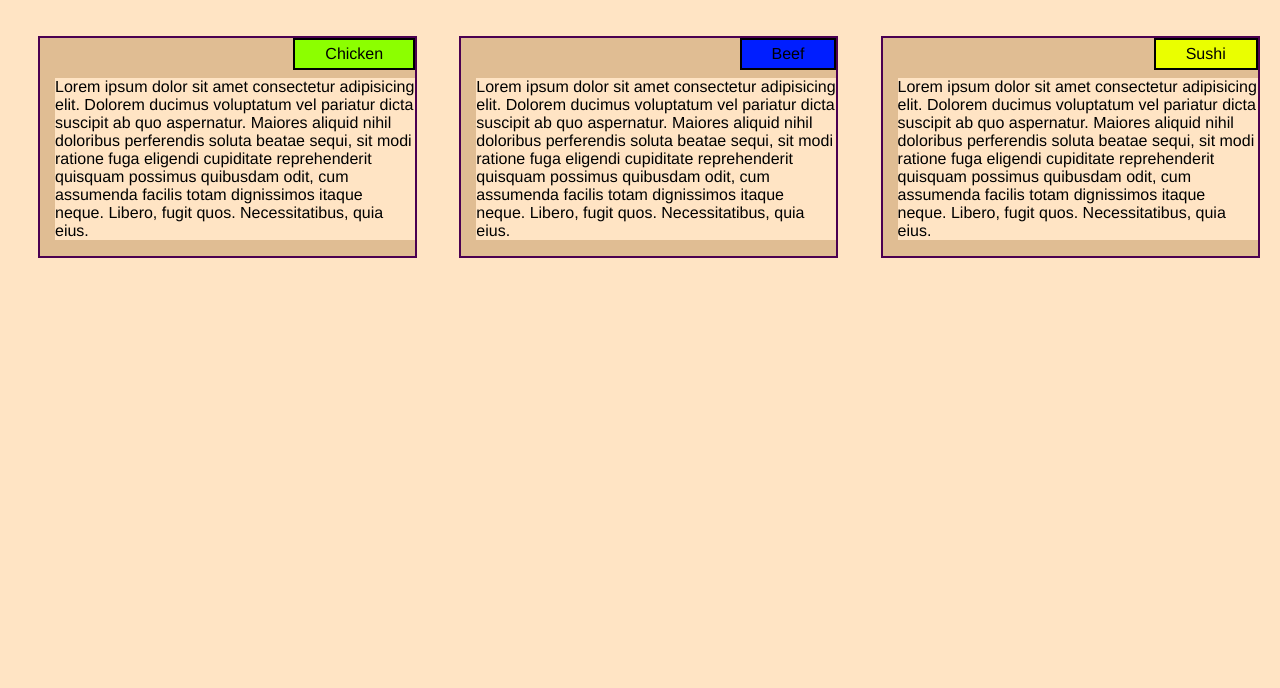
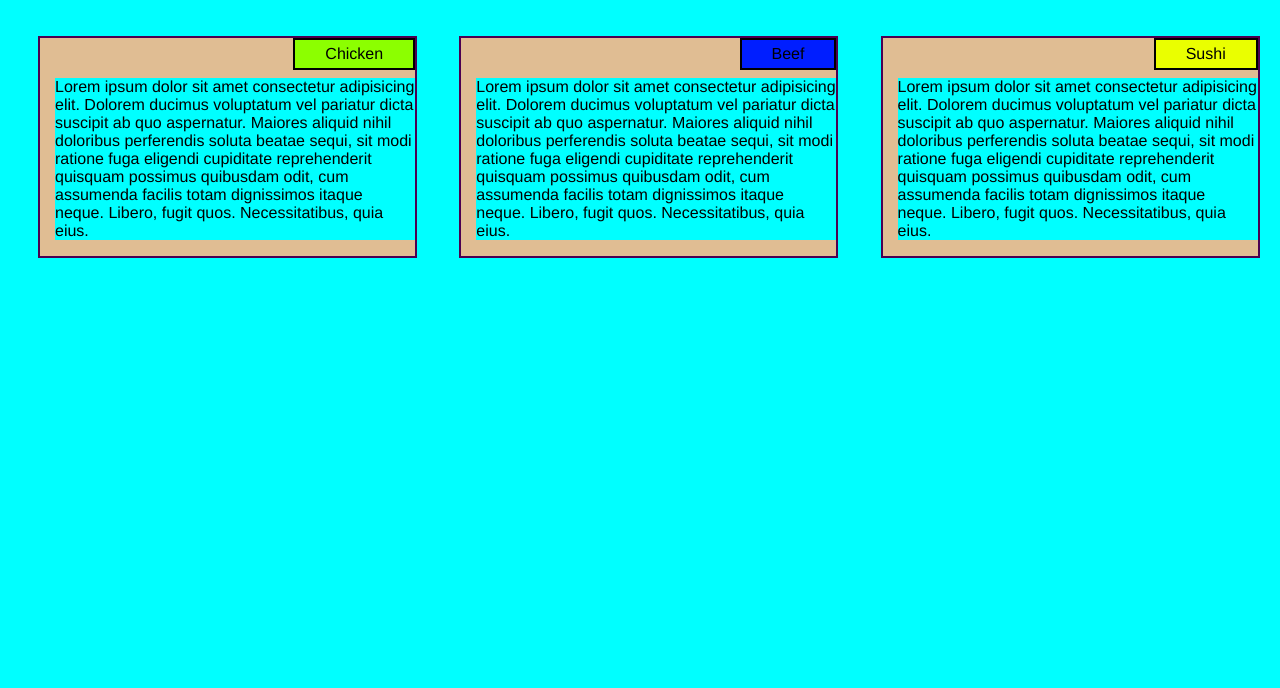
Before and after one commit to umar-mohd/coursera_HTML, a plain HTML site: page index.html in a window 1280 px wide. Shown: the part 112-800 px from the top of the page. Drawn offline with Linux system fonts and the light colour scheme.

Commit message:
Update style.css

```diff
--- a/style.css
+++ b/style.css
@@ -1,6 +1,6 @@
 *{
     box-sizing: border-box;
-    background-color: bisque;
+    background-color: cyan;
 }
 
 h1{
```
